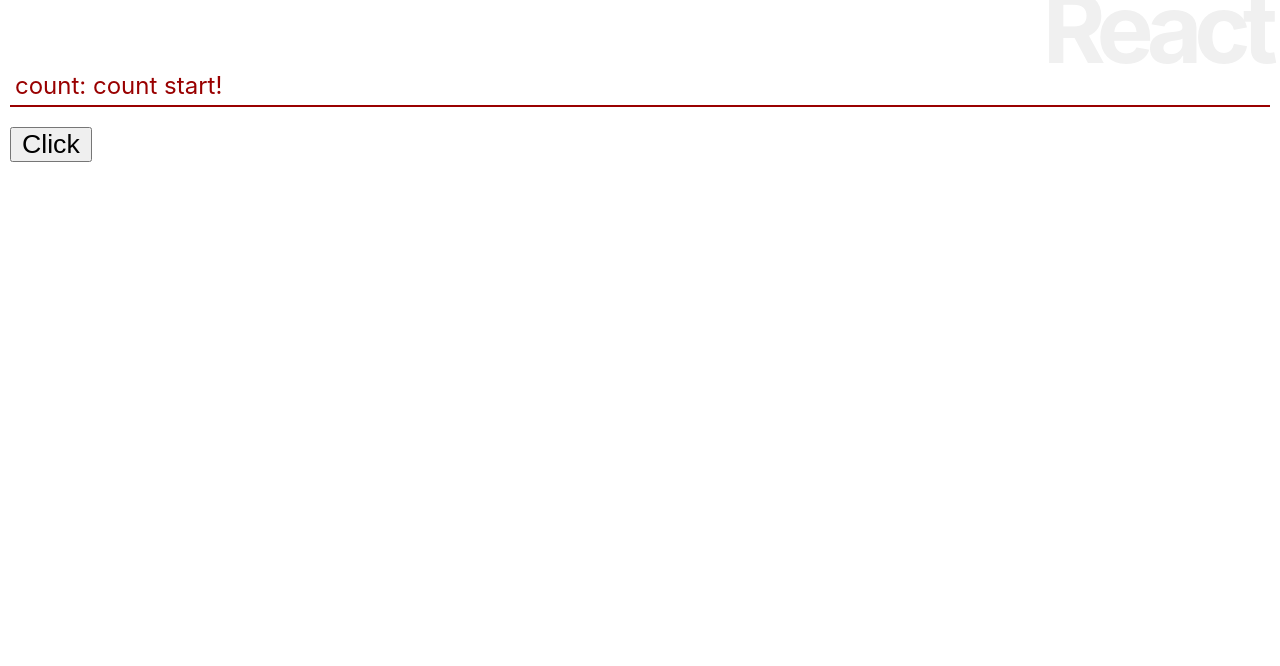
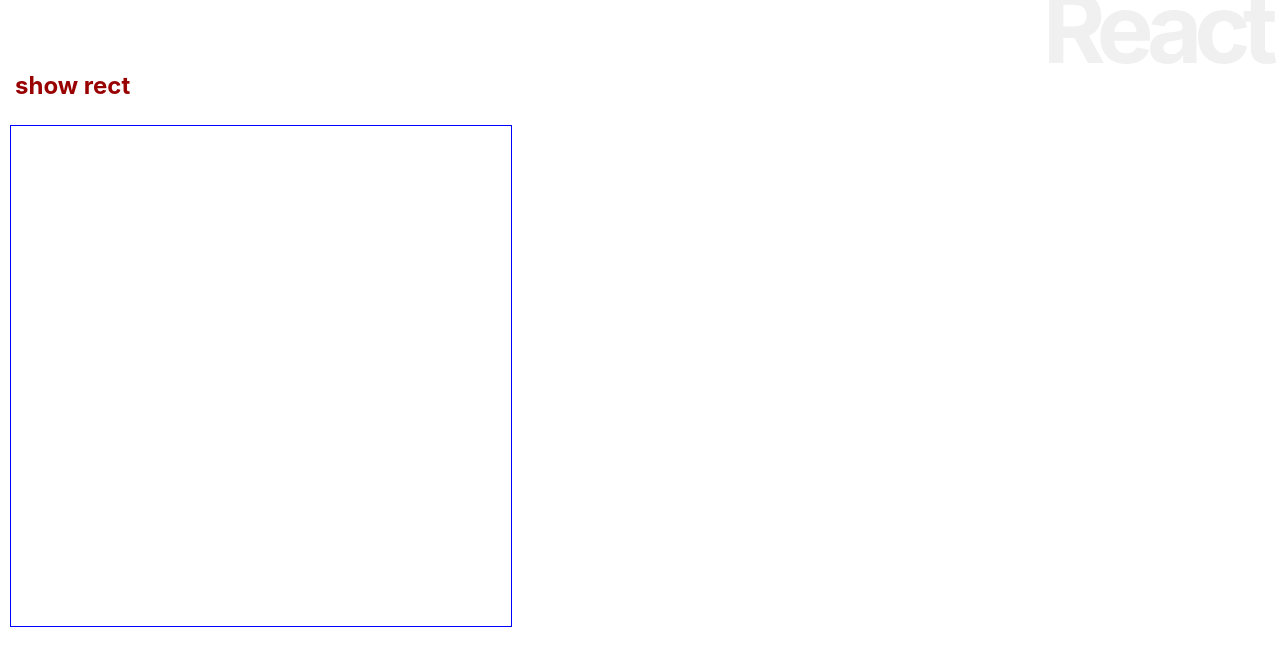
Before and after one commit to Popo1173/react-review, a React (Create React App) app in the folder react_app/: page / in a window 1280 px wide. Shown: the top 666 px of the page. Built offline with nearby package versions, Linux system fonts and the light colour scheme.

Commit message:
プロパティとステートの連携P157

```diff
--- a/react_app/src/App.js
+++ b/react_app/src/App.js
@@ -4,58 +4,63 @@
 import './App.css';
 
 class App extends Component {
+  //空の配列
+  data = []
 
-  msgStyle1 = {
+  msgStyle = {
     fontSize: "24px",
     color: "#900",
     margin: "20px 0px",
-    padding: "5px",
-    borderBottom: "2px solid #900"
+    padding: "5px"
   }
-  msgStyle2 = {
-    fontSize: "20pt",
-    color: "white",
-    backgroundColor: "#000",
-    margin: "20px 0px",
-    padding: "5px",
-    boderBottom: "2px solid #900"
-  }
-  btnStyle = {
-    fontSize: "20pt",
-    padding: "0 10px"
+  area = {
+    width: "500px",
+    height: "500px",
+    border: "1px solid blue"
   }
 
+  //dataプロパティをlistステートで管理
   constructor(props){
     super(props);
     this.state = {
-      counter: 0,
-      msg: 'count start!',
-      flg: true,
+      list:this.data
     };
     this.doAction = this.doAction.bind(this);
   }
-
-  doAction(e){
-    this.setState((state)=>({
-      counter: state.counter + 1,
-      msg: 'count: ' + state.counter,
-      flg: !state.flg
-    }));
+  //引数(e)からクリックした画面x,y座標を取得
+  //data[]にpushする
+  //setStateで値を更新する
+  doAction(e) {
+    let x = e.pageX
+    let y = e.pageY
+    this.data.push({x:x, y:y});
+    this.setState ({
+      list:this.data
+    });
+  }
+  //draw関数で四角形を描画する
+  draw(d){
+    let s = {
+      position: "absolute",
+      left: (d.x - 25) + "px",
+      top: (d.y - 25)  + "px",
+      width: "50px",
+      height: "50px",
+      backgroundColor: "#66f3"
+    };
+    return <div style={s}></div>
   }
 
   render() {
     return  <div>
       <h1>React</h1>
-      {this.state.flg ?
-        <p style={this.msgStyle1}>count: {this.state.msg}</p>
-
-        :
-        <p style={this.msgStyle2}>count: {this.state.msg}です。</p>
-      }
-
-      <button style={this.btnStyle} onClick={this.doAction}>Click</button>
+      <h2 style={this.msgStyle}>show rect</h2>
+      {/* /クリック位置を崇徳する/ */}
+      <div style={this.area} onClick={this.doAction}>
+        {/*data配列をmap関数に入れる　 */}
+        {this.data.map((value)=>this.draw(value))}
+      </div>
     </div>;
   }
-
 }
 export default App;
```
